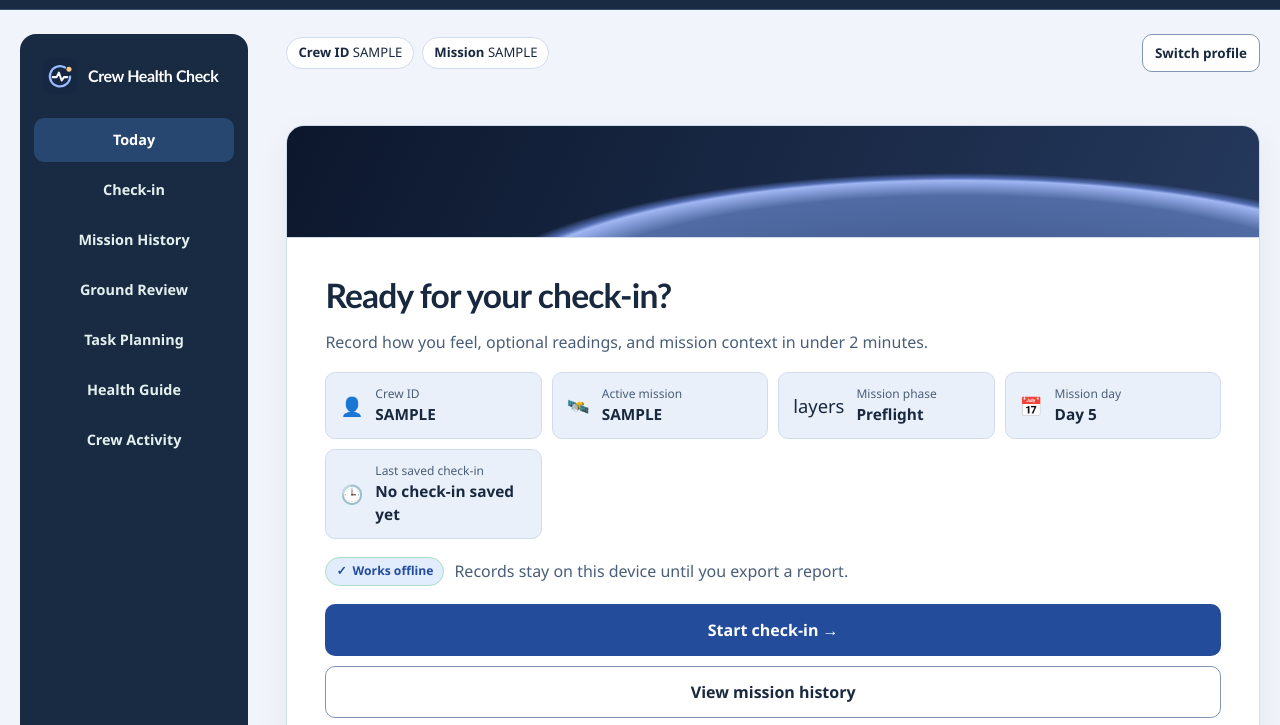
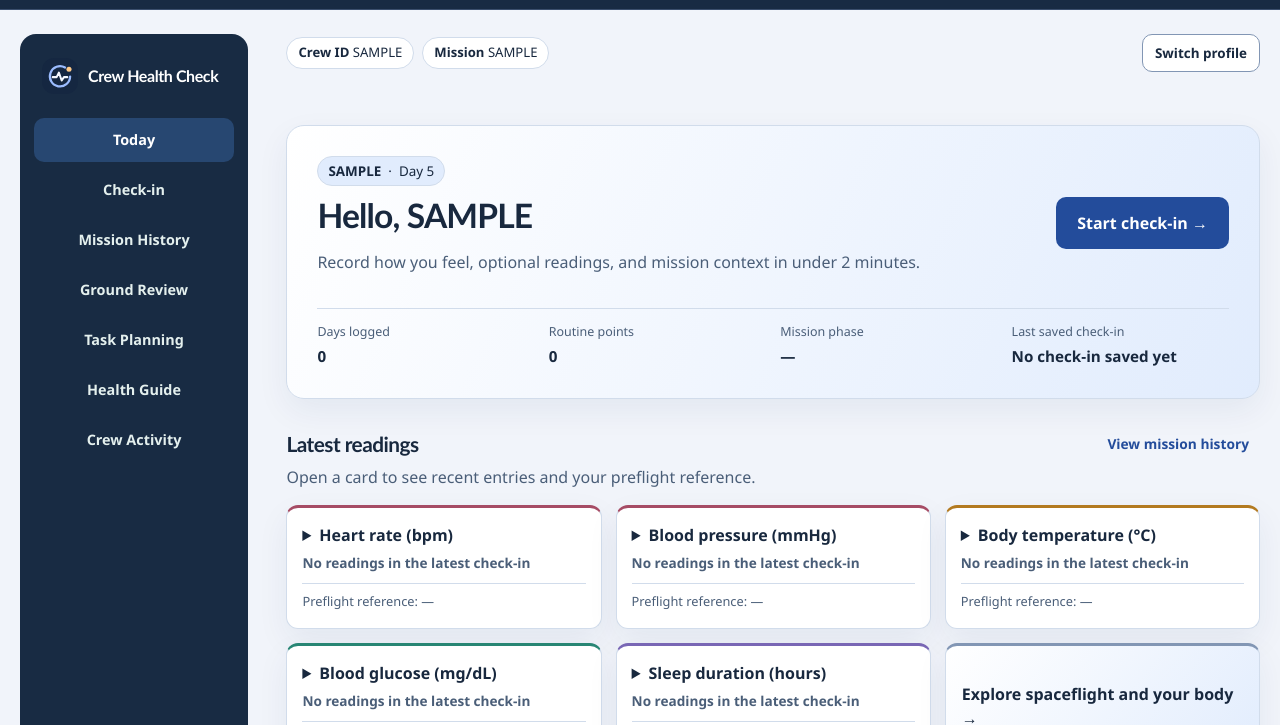
Before and after one commit to SouBeatrizKaroline/NasaSpaceApp_HealthMonitoring, a plain HTML site: page web/index.html in a window 1280 px wide. Both pictures are taken after typing "Sample", "Sample", "5" into the empty fields and a click on the button "Open onboard workspace →". Shown: the part 59-784 px from the top of the page. Drawn offline with Linux system fonts and the light colour scheme.

Commit message:
Match the mission dashboard layout to the console reference

```diff
--- a/web/app.js
+++ b/web/app.js
@@ -12,6 +12,10 @@ const DRAFT_KEY = "crew-health-check.draft.v4";
 
 const I18N = {
   en: {
+    helloCrew: "Hello,",
+    todayGuidance: "Guidance for today",
+    todayGuidanceCopy: "Use the check-in to record what changed. Follow your mission procedures if you need to raise a concern.",
+    exploreBody: "Explore spaceflight and your body",
     tryDemo: "Try the demo",
     demoNotice: "Demo mode · sample data and session-only changes",
     exitDemo: "Exit demo",
@@ -148,6 +152,10 @@ const I18N = {
     footerText: "Independent educational prototype · Works offline · No automated clinical diagnosis · Crew ID is local-only"
   },
   pt: {
+    helloCrew: "Olá,",
+    todayGuidance: "Orientações para hoje",
+    todayGuidanceCopy: "Use o check-in para registrar o que mudou. Siga os procedimentos da missão se precisar comunicar uma preocupação.",
+    exploreBody: "Explore o corpo no espaço",
     tryDemo: "Experimentar a demo",
     demoNotice: "Modo demo · dados de exemplo e mudanças temporárias",
     exitDemo: "Sair da demo",
@@ -467,12 +475,13 @@ function renderReadingDeck(rows, latest) {
     const body = document.createElement("div");
     body.className = "reading-tile-body";
     const baseline = newestFirst.find(row => row.stage === "pre" && row.measurements?.[key]);
-    const reference = document.createElement("p");
+    const reference = document.createElement("span");
     reference.textContent = baseline
       ? `${t("readingBaseline")}: ${format(baseline.measurements[key])}`
       : `${t("readingBaseline")}: —`;
     const samples = newestFirst.filter(row => row.measurements?.[key] && Number.isFinite(Date.parse(row.recordedAt))).slice(0, 5);
-    body.append(reference);
+    reference.className = "reading-reference";
+    summary.append(reference);
     if (samples.length) {
       const heading = document.createElement("strong");
       heading.textContent = t("readingRecent");
@@ -496,6 +505,16 @@ function renderReadingDeck(rows, latest) {
     card.append(summary, body);
     deck.append(card);
   }
+  const shortcut = document.createElement("button");
+  shortcut.type = "button";
+  shortcut.className = "reading-tile console-guide-tile";
+  shortcut.textContent = t("exploreBody") + " →";
+  shortcut.addEventListener("click", () => {
+    switchView("guide");
+    $("guideHeading").setAttribute("tabindex", "-1");
+    $("guideHeading").focus();
+  });
+  deck.append(shortcut);
 }
 
 function renderToday() {
@@ -506,7 +525,7 @@ function renderToday() {
   renderRoutine(rows);
   $("todayCrewId").textContent = activeProfile.crewId;
   $("todayMission").textContent = activeProfile.missionCode;
-  $("todayPhase").textContent = latest ? STAGE_NAMES[latest.stage] : "Preflight";
+  $("todayPhase").textContent = latest ? STAGE_NAMES[latest.stage] : "—";
   $("todayDay").textContent = (latest?.missionDay || activeProfile.missionDay)
     ? `Day ${latest?.missionDay || activeProfile.missionDay}`
     : "Not set";
--- a/web/guided.css
+++ b/web/guided.css
@@ -313,3 +313,25 @@ h1, h2, h3, .brand strong, .sidebar-brand strong {
 .care-panel progress { display: block; width: 100%; height: 12px; accent-color: var(--green); margin-top: 9px; }
 .crew-task { display: flex; align-items: center; gap: 10px; min-height: 44px; padding: 8px; border: 1px solid var(--border); border-radius: 8px; margin-block: 8px; }
 .crew-task input { width: 18px; min-height: 18px; accent-color: var(--green); flex: none; }
+
+.console-hero { padding: clamp(18px, 3vw, 30px); background: linear-gradient(115deg,var(--surface),var(--green-soft)); }
+.console-heading, .console-section-head, .console-links { display: flex; flex-wrap: wrap; align-items: center; gap: 10px 16px; }
+.console-heading, .console-section-head { justify-content: space-between; }
+.console-heading > div { flex: 1 1 270px; min-width: 0; }
+.console-heading h1 { overflow-wrap: anywhere; }
+.console-mission { display: inline-flex; flex-wrap: wrap; align-items: center; gap: 7px; padding: 4px 10px; margin: 0 0 10px; border-radius: 99px; background: var(--green-soft); border: 1px solid var(--border); font-size: .84rem; overflow-wrap: anywhere; }
+.console-stats { display: grid; grid-template-columns: repeat(4,minmax(0,1fr)); gap: 14px; border-top: 1px solid var(--border); padding-top: 14px; margin: 18px 0 0; }
+.console-stats dt { color: var(--muted); font-size: .78rem; }
+.console-stats dd { margin: 3px 0 0; font-weight: 750; font-size: .95rem; overflow-wrap: anywhere; }
+.console-section-head h2 { margin: 0; }
+.reading-deck-grid { grid-template-columns: repeat(3,minmax(0,1fr)); }
+.reading-tile summary { min-height: 120px; }
+.reading-reference { border-top: 1px solid var(--border); padding-top: 8px; margin: 9px 0 0; font-size: .8rem; color: var(--muted); }
+.console-guide-tile { min-height: 124px; padding: 16px; color: var(--ink); background: linear-gradient(130deg,var(--surface),var(--green-soft)); cursor: pointer; font: inherit; font-weight: 750; text-align: left; --reading-accent: var(--border-strong); }
+.console-guide h2 { margin-bottom: 6px; }
+@media (max-width: 840px) { .reading-deck-grid,.console-stats { grid-template-columns: repeat(2,minmax(0,1fr)); } }
+@media (max-width: 480px) { .reading-deck-grid { grid-template-columns: minmax(0,1fr); } .console-heading > button { width: 100%; } }
+.reading-reference { display: block; }
+[data-theme="dark"] .console-hero { background: linear-gradient(115deg,#10192a,#092835); }
+[data-theme="dark"] .console-heading .btn-primary { background: #08768b; }
+[data-theme="dark"] .console-heading .btn-primary:hover { background: #085e72; }
--- a/web/index.html
+++ b/web/index.html
@@ -102,72 +102,38 @@
 
       <!-- VIEW 1: TODAY -->
       <section id="view-today" class="view active" aria-labelledby="todayHeading">
-        <div class="card today-card">
-          <div class="today-banner" aria-hidden="true"></div>
-          <div class="today-body">
-            <h1 id="todayHeading" data-i18n="todayTitle">Ready for your check-in?</h1>
-            <p class="muted" id="todaySubtitle" data-i18n="todaySub">Record how you feel, optional readings, and mission context in under 2 minutes.</p>
-
-            <div class="summary-list">
-              <div class="summary-item">
-                <span class="summary-icon" aria-hidden="true">👤</span>
-                <div>
-                  <small data-i18n="crewLabel">Crew ID</small>
-                  <strong id="todayCrewId">—</strong>
-                </div>
-              </div>
-              <div class="summary-item">
-                <span class="summary-icon" aria-hidden="true">🛰️</span>
-                <div>
-                  <small data-i18n="activeMissionLabel">Active mission</small>
-                  <strong id="todayMission">—</strong>
-                </div>
-              </div>
-              <div class="summary-item">
-                <span class="summary-icon" aria-hidden="true">layers</span>
-                <div>
-                  <small data-i18n="phaseLabel">Mission phase</small>
-                  <strong id="todayPhase">Preflight</strong>
-                </div>
-              </div>
-              <div class="summary-item">
-                <span class="summary-icon" aria-hidden="true">📅</span>
-                <div>
-                  <small data-i18n="dayLabel">Mission day</small>
-                  <strong id="todayDay">—</strong>
-                </div>
-              </div>
-              <div class="summary-item">
-                <span class="summary-icon" aria-hidden="true">🕒</span>
-                <div>
-                  <small data-i18n="lastCheckinLabel">Last saved check-in</small>
-                  <strong id="todayLastCheckin" data-i18n="noCheckinYet">No check-in saved yet</strong>
-                </div>
-              </div>
+        <div class="card today-card console-hero">
+          <div class="console-heading">
+            <div>
+              <p class="console-mission"><strong id="todayMission"></strong><span aria-hidden="true">·</span><span id="todayDay"></span></p>
+              <h1 id="todayHeading"><span data-i18n="helloCrew">Hello,</span> <span id="todayCrewId"></span></h1>
+              <p id="todaySubtitle" class="muted" data-i18n="todaySub">Record how you feel, optional readings, and mission context.</p>
             </div>
-
-            <div class="offline-note">
-              <span class="status-pill offline-ok">✓ <span data-i18n="worksOffline">Works offline</span></span>
-              <span class="muted" data-i18n="todayOfflineDesc">Records stay on this device until you export a report.</span>
-            </div>
-
-            <div class="stack-actions">
-              <button type="button" id="todayPrimaryCta" class="btn-primary btn-lg" data-i18n="startCheckin">Start check-in →</button>
-              <button type="button" id="todayHistoryBtn" class="btn-outline btn-lg" data-i18n="viewHistory">View mission history</button>
-              <button type="button" id="todayPlanningBtn" class="btn-ghost" data-i18n="openPlanningLink">Organize mission tasks (Task Planning) →</button>
-            </div>
+            <button type="button" id="todayPrimaryCta" class="btn-primary btn-lg" data-i18n="startCheckin">Start check-in →</button>
           </div>
-        </div>
-        <div class="routine-strip card">
-          <div><strong id="routinePoints">0</strong><span data-i18n="routinePoints">Routine points</span></div>
-          <div><strong id="routineDays">0</strong><span data-i18n="routineDays">Days logged</span></div>
-          <button type="button" class="btn-outline" id="openActivity" data-i18n="navActivity">Crew Activity</button>
-          <button type="button" class="btn-outline" id="openGuide" data-i18n="navGuide">Health Guide</button>
+          <dl class="console-stats">
+            <div><dt data-i18n="routineDays">Days logged</dt><dd id="routineDays">0</dd></div>
+            <div><dt data-i18n="routinePoints">Routine points</dt><dd id="routinePoints">0</dd></div>
+            <div><dt data-i18n="phaseLabel">Mission phase</dt><dd id="todayPhase">—</dd></div>
+            <div><dt data-i18n="lastCheckinLabel">Last saved check-in</dt><dd id="todayLastCheckin">—</dd></div>
+          </dl>
         </div>
         <section class="reading-deck" aria-labelledby="readingDeckTitle">
-          <h2 id="readingDeckTitle" data-i18n="readingDeck">Latest readings</h2>
+          <div class="console-section-head">
+            <h2 id="readingDeckTitle" data-i18n="readingDeck">Latest readings</h2>
+            <button type="button" id="todayHistoryBtn" class="btn-link" data-i18n="viewHistory">View mission history</button>
+          </div>
           <p class="muted" data-i18n="readingDeckHint">Open a card to see recent entries and your preflight reference.</p>
           <div id="readingDeck" class="reading-deck-grid"></div>
+        </section>
+        <section class="card console-guide" aria-labelledby="todayGuideHeading">
+          <h2 id="todayGuideHeading" data-i18n="todayGuidance">Guidance for today</h2>
+          <p class="muted" data-i18n="todayGuidanceCopy">Use the check-in to record what changed. Follow your mission procedures if you need to raise a concern.</p>
+          <div class="console-links">
+            <button type="button" class="btn-outline" id="openGuide" data-i18n="navGuide">Health Guide</button>
+            <button type="button" class="btn-outline" id="openActivity" data-i18n="navActivity">Crew Activity</button>
+            <button type="button" class="btn-outline" id="todayPlanningBtn" data-i18n="navPlanning">Task Planning</button>
+          </div>
         </section>
       </section>
 
--- a/web/sw.js
+++ b/web/sw.js
@@ -1,4 +1,4 @@
-const CACHE_NAME = "crew-health-check-v9";
+const CACHE_NAME = "crew-health-check-v10";
 const ASSETS = ["./guided.css",
   "./",
   "./index.html",
```
